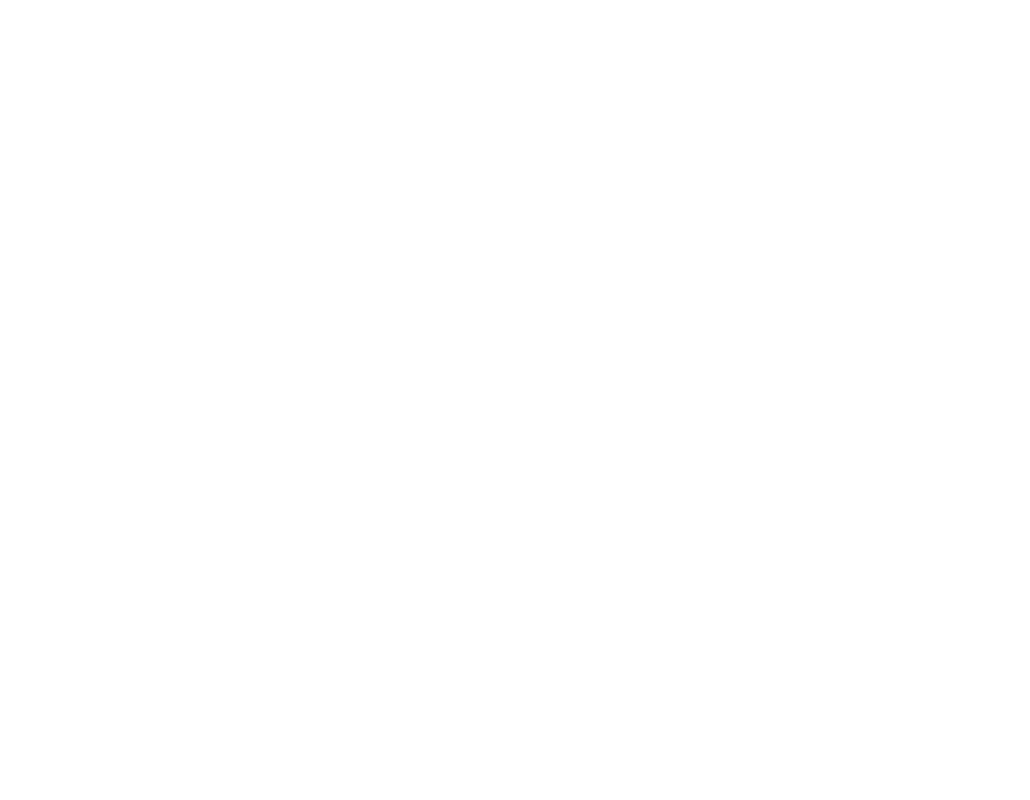
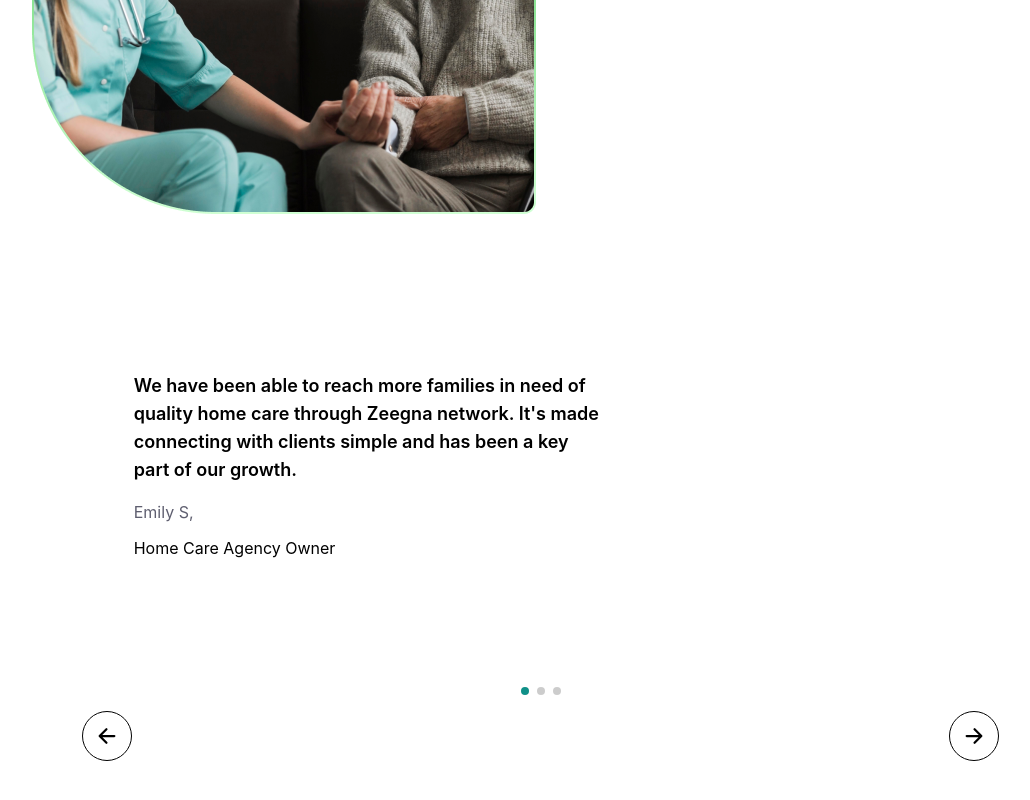
Before and after one commit to shabbir-ali123/Zyrahealth, a React (Vite) app: page /business-result in a window 1280 px wide. Before the commit this address had no page. Shown: the part 402-1202 px from the top of the page, without its empty margins (118-1148 px from the left). Before the commit the page ends 800 px from the top, so only its background shows below. Built offline with nearby package versions, Linux system fonts and the light colour scheme.

Commit message:
addition ui

```diff
--- a/src/App.jsx
+++ b/src/App.jsx
@@ -23,6 +23,7 @@
 
 import BecomePartner from "./pages/BecomePartner";
 import BusinessContainer from "./components/business/BusinessContainer";
+import BusinessResults from "./components/businessResults/BusinessResults";
 
 function App() {
   return (
@@ -59,7 +60,8 @@
         {/* Additional route for Help Cards */}
         <Route path="/help-sections" element={<HelpCard />} />
         {/* <Route path="/business-slider" element={<BusinessSlider />} /> */}
-        <Route path="/business-container" element={<BusinessContainer />} />
+        {/* <Route path="/business-container" element={<BusinessContainer />} /> */}
+        <Route path ="business-result" element={<BusinessResults />}/>
       </Routes>
     </Router>
   );
--- a/src/assets/css/slider.css
+++ b/src/assets/css/slider.css
@@ -27,3 +27,19 @@
     opacity: var(--swiper-pagination-bullet-opacity, 1);
     background: #109088;
 }
+.swiper-pagination-fraction, .swiper-pagination-custom, .swiper-horizontal > .swiper-pagination-bullets, .swiper-pagination-bullets.swiper-pagination-horizontal {
+    bottom: var(--swiper-pagination-bottom, 8px);
+    top: var(--swiper-pagination-top, 94%);
+    left: 0;
+    width: 100%;
+}
+.swiper {
+    margin-left: auto;
+    margin-right: auto;
+    /* position: relative; */
+    overflow: hidden;
+    list-style: none;
+    padding: 0;
+    z-index: 1;
+    display: block;
+}
--- a/src/components/business/BusinessContainer.jsx
+++ b/src/components/business/BusinessContainer.jsx
@@ -6,7 +6,6 @@
 import FindCare from "../findcare/FindCare";
 import FindCareData from "../../data/FindCareData";
 import Slider from "../slider/Slider";
-import BusinessSlider from "./BusinessSlider";
 
 const BusinessContainer = ({ title, description, Icon }) => {
   return (
@@ -112,14 +111,14 @@
         </div>
         </section>
         {/* section 5 */}
-        <section>
+        {/* <section>
             <div className='sm:ml-20  py-[80px]'>
             <h1 className="text-4xl font-semibold text-center mb-[30px]">
           Trusted By Families Like Yours
-        </h1>
+            </h1>
                 <Slider />
             </div>
-        </section>
+        </section> */}
     </>
   );
 };
--- a/src/components/business/BusinessSlider.jsx
+++ /dev/null
@@ -1,19 +0,0 @@
-import React from 'react';
-
-
-const BusinessSlider = () => {
-  return (
-    <section className=''>
-        <div className='bg-[#F5FFF3] flex justify-center pt-4'>
-        <div className='flex flex-col items-center justify-center'>
-            <h1 className='sm:text-4xl text-3xl font-semibold'>Grow Your Business</h1>
-            <p className='sm:text-2xl text-xl font-medium text-[#5E5E6F] px-20 text-center mt-4'>Join our network to help millions of seniors to age at home in good health and comfort</p>
-            <button className='border border-black mt-8 sm:py-4 py-2 sm:px-16 px-8  rounded-full bg-black text-white cursor-pointer'>Start today</button>
-        </div>
-        </div>
-        {/* section two */}
-    </section>
-  )
-}
-
-export default BusinessSlider
--- /dev/null
+++ b/src/components/businessResults/BusinessResults.jsx
@@ -0,0 +1,29 @@
+import React from 'react'
+import person from '../../../public/images/Rectangle113.png'
+import BusinessSlider from '../businessSlider/BusinessSlider'
+
+const BusinessResults = () => {
+  return (
+    <>
+    <div className='py-[80px]'>
+        <div className='flex flex-col items-center gap-3'>
+        <h1 className='text-4xl font-semibold text-center'>Trusted by providers, proven by results</h1>
+        <div className='w-[100px] border border-black h-[2px]'></div>
+        </div>
+        <div className='pt-[53px] sm:pl-[150px]'>
+            <div>
+                <img src={person} alt="" />
+            </div>
+            {/* slider */}
+            <div className='slider'>
+                <BusinessSlider/>
+            </div>
+        </div>
+    </div>
+
+
+    </>
+  )
+}
+
+export default BusinessResults
--- /dev/null
+++ b/src/components/businessSlider/BusinessSlider.jsx
@@ -0,0 +1,90 @@
+import React, { useRef } from "react";
+import { Swiper, SwiperSlide } from "swiper/react";
+import "swiper/css";
+import "swiper/css/navigation";
+import "swiper/css/pagination";
+import { Navigation, Pagination, Mousewheel, Keyboard } from "swiper/modules";
+import person from "/images/person.png";
+
+import "../../assets/css/slider.css";
+import { IoArrowBack, IoArrowForward } from "react-icons/io5";
+
+const BusinessSlider = () => {
+  const prevRef = useRef(null);
+  const nextRef = useRef(null);
+  return (
+    <div className="relative w-full sm:w-[90%] h-[65vh]">
+      {/* Swiper */}
+      <Swiper
+        cssMode={true}
+        navigation={{
+          prevEl: ".swiper-button-fore",
+          nextEl: ".swiper-button-back",
+        }}
+        onBeforeInit={(swiper) => {
+          swiper.params.navigation.prevEl = prevRef.current;
+          swiper.params.navigation.nextEl = nextRef.current;
+        }}
+        pagination={true}
+        mousewheel={true}
+        keyboard={true}
+        modules={[Navigation, Pagination, Mousewheel, Keyboard]}
+        className="w-[80%] h-[60vh] mb-6 mt-3"
+      >
+        {/* First Slide */}
+        <SwiperSlide className="text-start flex flex-col items-start justify-center gap-4">
+          <h2 className="text-lg font-semibold text-wrap w-[63%]">
+            We have been able to reach more families in need of quality home
+            care through Zeegna network. It's made connecting with clients
+            simple and has been a key part of our growth.
+          </h2>
+          <div className="flex flex-col gap-3">
+            <p className="text-[#5E5E6F]">Emily S, </p>
+            <p>Home Care Agency Owner</p>
+          </div>
+        </SwiperSlide>
+
+        {/* Second Slide */}
+        <SwiperSlide className="text-start flex flex-col items-start justify-center gap-4">
+          <h2 className="text-lg font-semibold text-wrap w-[63%]">
+            We have been able to reach more families in need of quality home
+            care through Zeegna network. It's made connecting with clients
+            simple and has been a key part of our growth.
+          </h2>
+          <div className="flex flex-col gap-3">
+            <p className="text-[#5E5E6F]">Emily S, </p>
+            <p>Home Care Agency Owner</p>
+          </div>
+        </SwiperSlide>
+
+        {/* Third Slide */}
+        <SwiperSlide className="text-start flex flex-col items-start justify-center gap-4">
+          <h2 className="text-lg font-semibold text-wrap w-[63%]">
+            We have been able to reach more families in need of quality home
+            care through Zeegna network. It's made connecting with clients
+            simple and has been a key part of our growth.
+          </h2>
+          <div className="flex flex-col gap-3">
+            <p className="text-[#5E5E6F]">Emily S, </p>
+            <p>Home Care Agency Owner</p>
+          </div>
+        </SwiperSlide>
+      </Swiper>
+      {/* buttons */}
+      <div
+        ref={prevRef}
+        className="swiper-button-back absolute left-[50px] top-[98%] transform -translate-y-1/2 z-10 cursor-pointer p-3 border border-black rounded-full flex items-center justify-center"
+      >
+        <IoArrowBack size={24} />
+      </div>
+      <div
+        ref={nextRef}
+       className="swiper-button-back absolute right-[50px] top-[98%] transform -translate-y-1/2 z-10 cursor-pointer p-3 border border-black rounded-full flex items-center justify-center"
+      >
+        <IoArrowForward size={24} />
+      </div>
+    </div>
+  );
+};
+
+export default BusinessSlider;
--- a/src/pages/BecomePartner.jsx
+++ b/src/pages/BecomePartner.jsx
@@ -1,13 +1,11 @@
 import React from "react";
 import { Link } from "react-router-dom";
 
-import BusinessSlider from "../components/business/BusinessSlider";
 import BusinessContainer from "../components/business/BusinessContainer";
 
 function BecomePartner() {
   return (
     <>
-      <BusinessSlider />
       <BusinessContainer />
     </>
   );
--- a/src/pages/Getintouchpage.jsx
+++ b/src/pages/Getintouchpage.jsx
@@ -1,5 +1,4 @@
 import React from "react";
-
 import Gethelp from "../components/getintouch/Gethelp";
 import Getintouch from "../components/getintouch/Getintouch";
 import Contact from "../components/getintouch/Contact";
```
Also changed, not shown: src/components/homepage/HeroSlider.jsx (+12 -23 lines), public/images/Rectangle113.png (added), src/assets/css/input.css (line endings or trailing spaces).
